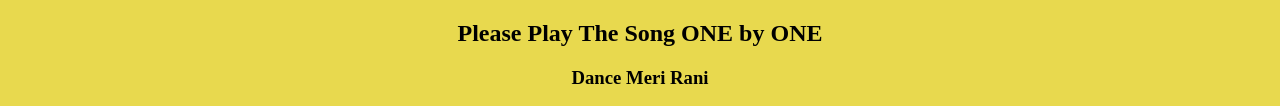
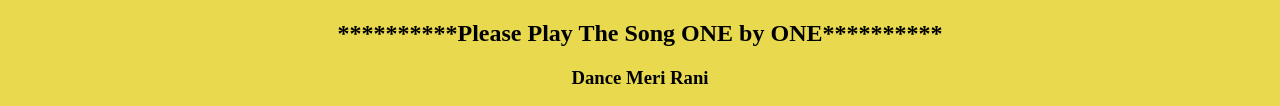
Before and after one commit to itzzmevishal/itzzmevishal.github.io, a plain HTML site: page index.html in a window 1280 px wide. Shown: the part 918-1024 px from the top of the page. Drawn offline with Linux system fonts and the light colour scheme.

Commit message:
Update index.html

```diff
--- a/index.html
+++ b/index.html
@@ -29,7 +29,7 @@
     <hr>
     <div align="center" ;>
         <img src="0x0_220-2207219_umbreon-png.png" alt="not responding" height="200px" width="200px">
-         <h2>Please Play The Song ONE by ONE</h2>
+         <h2>**********Please Play The Song ONE by ONE**********</h2>
 
 
         <h3>Dance Meri Rani</h3>
```
